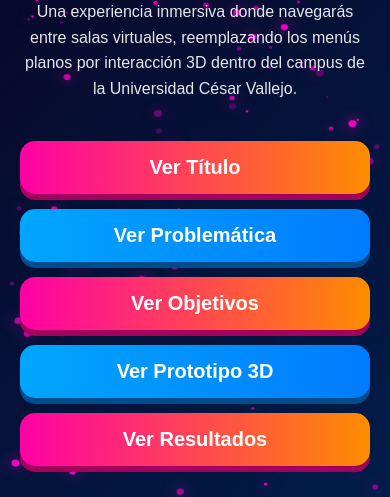
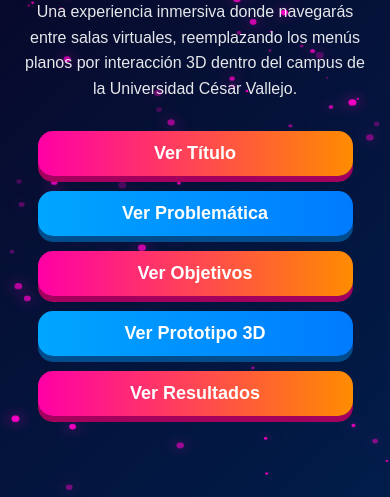
Before and after one commit to FrancescoJS18/zoom3d-campus, a plain HTML site: page index.html in a window 390 px wide. Shown: the part 353-850 px from the top of the page. Drawn offline with Linux system fonts and the light colour scheme.

Commit message:
Actualizar CSS responsivo y mejorar botones móviles

```diff
--- a/style.css
+++ b/style.css
@@ -204,7 +204,6 @@
     animation: warpFlash 0.7s ease forwards;
 }
 
-/* Líneas de luz roja suave */
 #warp-transition::before {
     content: "";
     width: 2px;
@@ -250,16 +249,22 @@
         margin-bottom: 20px;
     }
 
+    /* BOTONES RESPONSIVOS */
     .cta-buttons {
         flex-direction: column;
         gap: 15px;
+        align-items: center;
+        margin-top: 30px;
     }
 
-    .btn-3d {
-        width: 100%;
+    .btn-3d, .btn-3d.alt {
+        width: 90%;              /* ocupan casi todo el ancho en móviles */
+        font-size: 18px;
         text-align: center;
+        padding: 12px 0;
     }
 
+    /* IMÁGENES RESPONSIVAS */
     .images {
         flex-direction: column;
         gap: 15px;
```
